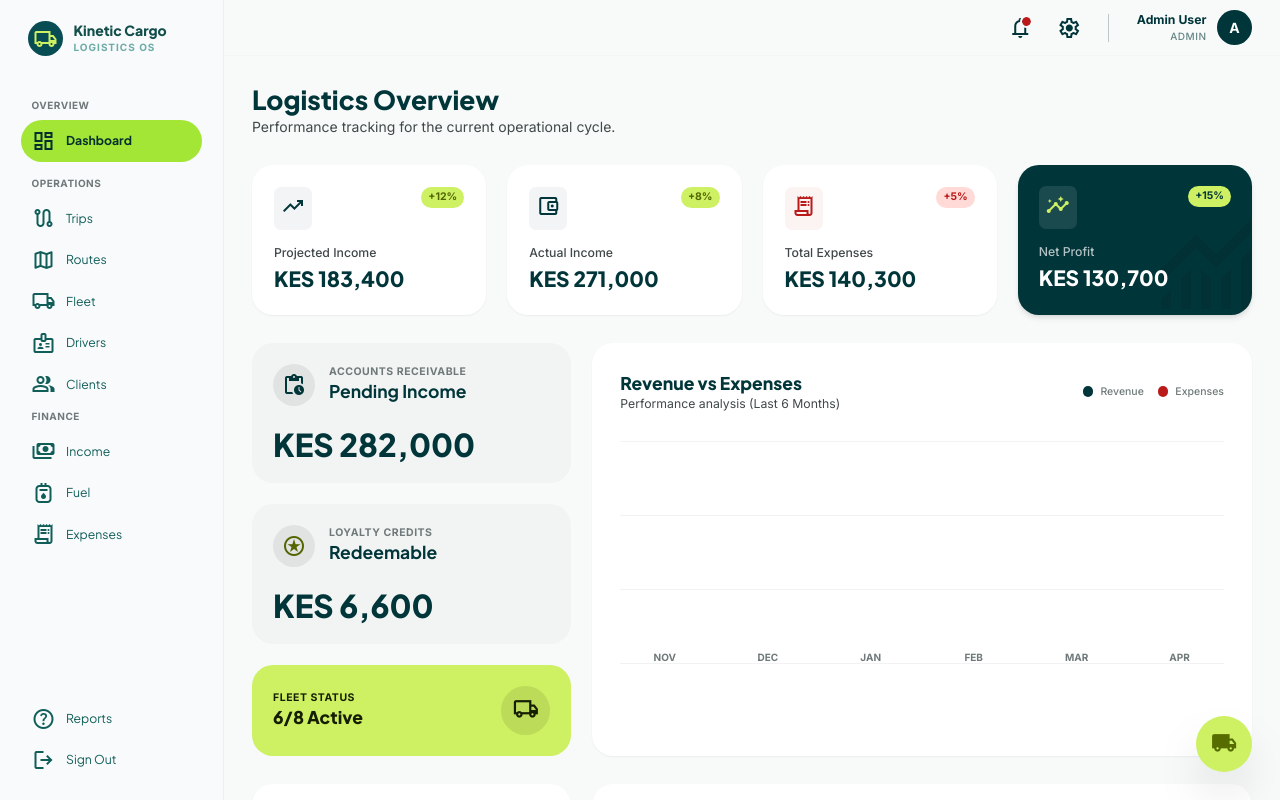
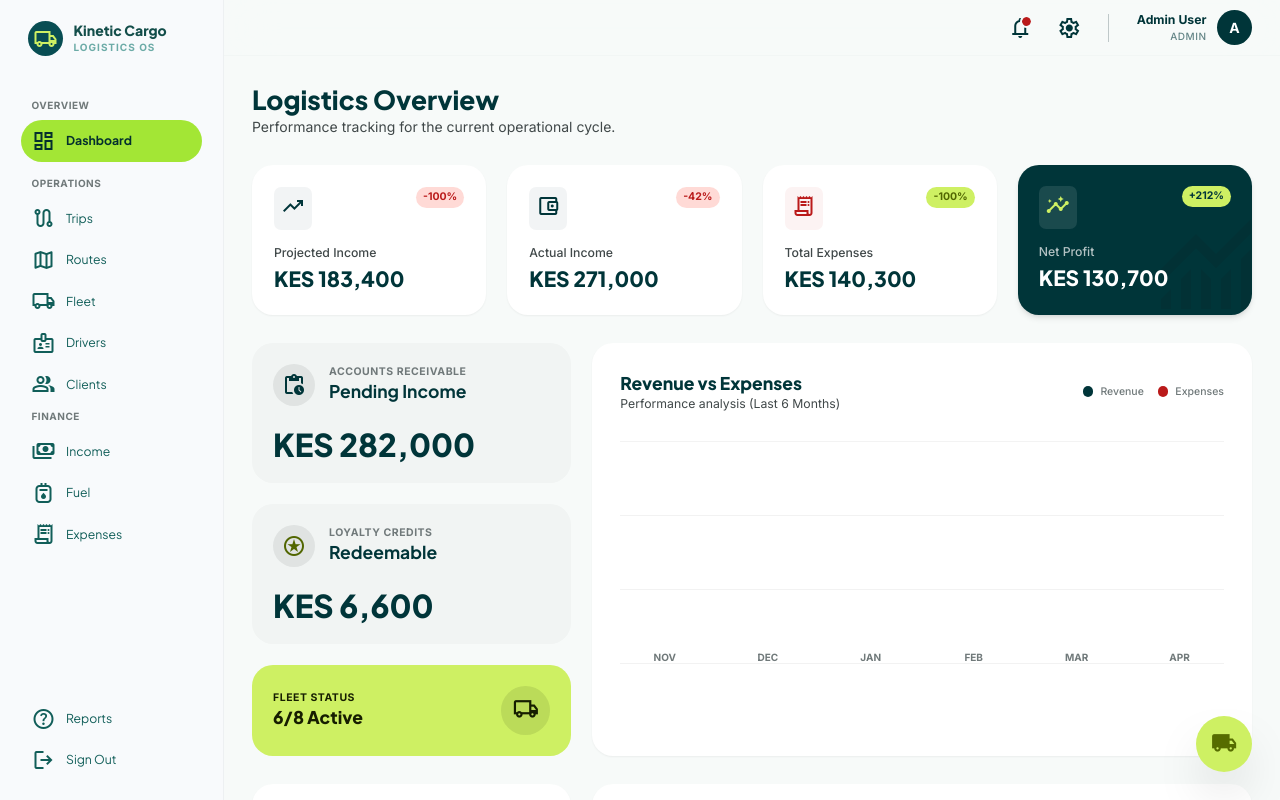
Before and after one commit to SirIan71/Logi, a React (Vite) app: page / in a window 1280 px wide. Both pictures are taken after a click on the button "Admin". Shown: the top 800 px of the page. Built offline with nearby package versions, Linux system fonts and the light colour scheme.

Commit message:
feat: add dynamic month-over-month performance metrics and a reusable ChangeBadge component to the dashboard

```diff
--- a/src/pages/Dashboard.jsx
+++ b/src/pages/Dashboard.jsx
@@ -18,7 +18,80 @@ export default function Dashboard() {
     const outstanding = income.reduce((s, i) => s + (i.amount - i.amount_paid), 0);
     const redeemable = expenses.filter(e => e.is_redeemable && !e.is_redeemed).reduce((s, e) => s + e.amount, 0);
     const fleetActive = vehicles.filter(v => v.status === 'active').length;
-    return { actualIncome, projectedIncome, totalExpenses, netProfit: actualIncome - totalExpenses, outstanding, redeemable, fleetActive };
+
+    // --- Month-over-month % change calculations ---
+    const getMonth = (dateStr) => {
+      if (!dateStr) return null;
+      const d = new Date(dateStr);
+      return `${d.getFullYear()}-${String(d.getMonth() + 1).padStart(2, '0')}`;
+    };
+
+    const pctChange = (curr, prev) => {
+      if (prev === 0 && curr === 0) return 0;
+      if (prev === 0) return 100;
+      return Math.round(((curr - prev) / Math.abs(prev)) * 100);
+    };
+
+    // Determine the two most recent months that have ANY data
+    const allMonths = new Set();
+    income.forEach(i => { const m = getMonth(i.payment_date || i.due_date); if (m) allMonths.add(m); });
+    expenses.forEach(e => { const m = getMonth(e.expense_date); if (m) allMonths.add(m); });
+    completedTripsAll.forEach(t => { const m = getMonth(t.departure_date); if (m) allMonths.add(m); });
+
+    const sortedMonths = [...allMonths].sort();
+    const currMonth = sortedMonths[sortedMonths.length - 1] || null;
+    const prevMonth = sortedMonths.length >= 2 ? sortedMonths[sortedMonths.length - 2] : null;
+
+    // Projected Income MoM (based on completed trip departure dates)
+    const projByMonth = (month) => {
+      if (!month) return 0;
+      return completedTripsAll.filter(t => getMonth(t.departure_date) === month).reduce((s, t) => {
+        const client = lookup('clients', t.client_id);
+        if (!client || !client.rate_amount) return s;
+        if (client.rate_type === 'per_ton') return s + (t.cargo_weight_tons || 0) * client.rate_amount;
+        return s + client.rate_amount;
+      }, 0);
+    };
+    const projectedChange = pctChange(projByMonth(currMonth), projByMonth(prevMonth));
+
+    // Actual Income MoM (paid income by payment_date)
+    const actualByMonth = (month) => {
+      if (!month) return 0;
+      return income.filter(i => i.payment_status === 'paid' && getMonth(i.payment_date) === month).reduce((s, i) => s + i.amount_paid, 0);
+    };
+    const actualChange = pctChange(actualByMonth(currMonth), actualByMonth(prevMonth));
+
+    // Total Expenses MoM
+    const expByMonth = (month) => {
+      if (!month) return 0;
+      return expenses.filter(e => getMonth(e.expense_date) === month).reduce((s, e) => s + e.amount, 0);
+    };
+    const expensesChange = pctChange(expByMonth(currMonth), expByMonth(prevMonth));
+
+    // Net Profit MoM
+    const netByMonth = (month) => actualByMonth(month) - expByMonth(month);
+    const netChange = pctChange(netByMonth(currMonth), netByMonth(prevMonth));
+
+    // Route Profitability MoM (aggregate margin of completed trips)
+    const routeMarginByMonth = (month) => {
+      if (!month) return 0;
+      const monthTrips = completedTripsAll.filter(t => getMonth(t.departure_date) === month);
+      let totalInc = 0, totalExp = 0;
+      monthTrips.forEach(t => {
+        const prof = getTripProfitability(t, income, expenses);
+        totalInc += prof.income;
+        totalExp += prof.expenses;
+      });
+      return totalInc > 0 ? Math.round(((totalInc - totalExp) / totalInc) * 100) : 0;
+    };
+    const routeChange = pctChange(routeMarginByMonth(currMonth), routeMarginByMonth(prevMonth));
+
+    return {
+      actualIncome, projectedIncome, totalExpenses,
+      netProfit: actualIncome - totalExpenses,
+      outstanding, redeemable, fleetActive,
+      projectedChange, actualChange, expensesChange, netChange, routeChange,
+    };
   }, [trips, income, expenses, vehicles, clients, lookup]);
 
   // Client revenue dynamic — compute segments for doughnut + legend
@@ -66,10 +139,26 @@ export default function Dashboard() {
 
   // Revenue vs Expenses Trend
   const revenueTrend = useMemo(() => {
+    // Determine the latest month from actual data instead of hardcoding
+    let latestDate = null;
+    income.forEach(i => {
+      const dateStr = i.payment_date || i.due_date;
+      if (!dateStr) return;
+      const d = new Date(dateStr);
+      if (!latestDate || d > latestDate) latestDate = d;
+    });
+    expenses.forEach(e => {
+      if (!e.expense_date) return;
+      const d = new Date(e.expense_date);
+      if (!latestDate || d > latestDate) latestDate = d;
+    });
+
+    // Fallback to current date if no data
+    const now = latestDate || new Date();
+
     const monthlyData = {};
-    const now = new Date('2026-04-15'); // Reference against system seed data date center
 
-    // Pre-fill last 6 months
+    // Pre-fill 6 months ending at the latest month with data
     for (let i = 5; i >= 0; i--) {
       const d = new Date(now.getFullYear(), now.getMonth() - i, 1);
       const key = `${d.getFullYear()}-${String(d.getMonth() + 1).padStart(2, '0')}`;
@@ -105,6 +194,25 @@ export default function Dashboard() {
     }));
   }, [income, expenses]);
 
+  const ChangeBadge = ({ value, invertColor = false }) => {
+    const isPositive = value > 0;
+    const isNegative = value < 0;
+    const isNeutral = value === 0;
+    // For expenses, a positive change is bad (inverted)
+    const goodChange = invertColor ? isNegative : isPositive;
+    const badChange = invertColor ? isPositive : isNegative;
+    const colorClasses = goodChange
+      ? 'text-secondary bg-secondary-container'
+      : badChange
+      ? 'text-error bg-error-container'
+      : 'text-outline bg-surface-container-high';
+    return (
+      <span className={`text-xs font-bold px-2 py-1 rounded-full ${colorClasses}`}>
+        {isPositive ? '+' : ''}{value}%
+      </span>
+    );
+  };
+
   return (
     <>
       <div className="flex justify-between items-end">
@@ -120,7 +228,7 @@ export default function Dashboard() {
             <div className="p-2 bg-primary/5 rounded-lg">
               <span className="material-symbols-outlined text-primary">trending_up</span>
             </div>
-            <span className="text-xs font-bold text-secondary bg-secondary-container px-2 py-1 rounded-full">+12%</span>
+            <ChangeBadge value={stats.projectedChange} />
           </div>
           <p className="text-sm text-on-surface-variant font-medium">Projected Income</p>
           <h3 className="text-2xl font-headline font-extrabold text-primary mt-1">{formatCurrency(stats.projectedIncome)}</h3>
@@ -131,7 +239,7 @@ export default function Dashboard() {
             <div className="p-2 bg-primary/5 rounded-lg">
               <span className="material-symbols-outlined text-primary">account_balance_wallet</span>
             </div>
-            <span className="text-xs font-bold text-secondary bg-secondary-container px-2 py-1 rounded-full">+8%</span>
+            <ChangeBadge value={stats.actualChange} />
           </div>
           <p className="text-sm text-on-surface-variant font-medium">Actual Income</p>
           <h3 className="text-2xl font-headline font-extrabold text-primary mt-1">{formatCurrency(stats.actualIncome)}</h3>
@@ -142,7 +250,7 @@ export default function Dashboard() {
             <div className="p-2 bg-error/5 rounded-lg">
               <span className="material-symbols-outlined text-error">receipt_long</span>
             </div>
-            <span className="text-xs font-bold text-error bg-error-container px-2 py-1 rounded-full">+5%</span>
+            <ChangeBadge value={stats.expensesChange} invertColor={true} />
           </div>
           <p className="text-sm text-on-surface-variant font-medium">Total Expenses</p>
           <h3 className="text-2xl font-headline font-extrabold text-primary mt-1">{formatCurrency(stats.totalExpenses)}</h3>
@@ -154,7 +262,7 @@ export default function Dashboard() {
               <div className="p-2 bg-white/10 rounded-lg">
                 <span className="material-symbols-outlined text-secondary-fixed">insights</span>
               </div>
-              <span className="text-xs font-bold text-primary bg-secondary-fixed px-2 py-1 rounded-full">{stats.netProfit >= 0 ? '+' : '-'}15%</span>
+              <span className={`text-xs font-bold px-2 py-1 rounded-full ${stats.netChange >= 0 ? 'text-primary bg-secondary-fixed' : 'text-error bg-error-container'}`}>{stats.netChange > 0 ? '+' : ''}{stats.netChange}%</span>
             </div>
             <p className="text-sm text-white/70 font-medium">Net Profit</p>
             <h3 className="text-2xl font-headline font-extrabold text-white mt-1">{formatCurrency(stats.netProfit)}</h3>
@@ -295,7 +403,8 @@ export default function Dashboard() {
         <div className="lg:col-span-2 bg-surface-container-lowest p-8 rounded-xl shadow-sm overflow-hidden relative">
           <div className="flex justify-between items-center mb-6">
             <h3 className="text-xl font-headline font-extrabold text-primary">Route Profitability</h3>
-            <div className="flex items-center gap-4">
+            <div className="flex items-center gap-2">
+              <ChangeBadge value={stats.routeChange} />
               <span className="text-xs font-bold text-secondary bg-secondary-container px-3 py-1 rounded-full">
                 {(() => {
                   const routeMap = {};
```
